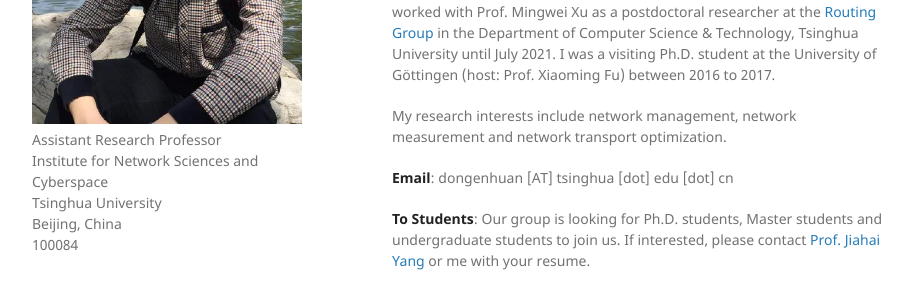
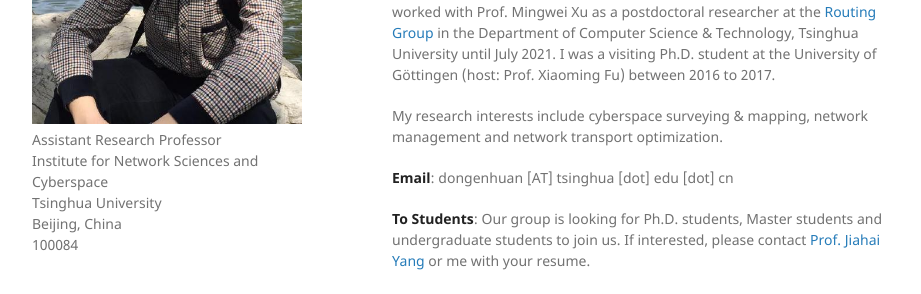
Before and after one commit to TsinghuaDong/tsinghuadong.github.io, a Jekyll site: the page built from index.md, in a window 1280 px wide and 900 px high. Shown: the part 255-549 px from the top of the window, without its empty margins (178-1099 px from the left). Built offline with Jekyll 4.4.1, drawn with Linux system fonts in a browser that asks for light colours; our own code applies the rules of GitHub Pages for plain Markdown files.

Commit message:
Update interests.

```diff
--- a/index.md
+++ b/index.md
@@ -8,7 +8,7 @@ layout: default
 
 I am an Assistant Research Professor (or Assistant Researcher, 助理研究员 in Chinese) at [Prof. Jiahai Yang's group](http://nmgroup.tsinghua.edu.cn/yjh/) in the Institute for Network Sciences and Cyberspace (INSC), Tsinghua University. I was born in Hebei, China and received my bachelor (2013) degree from Harbin Institute of Technology, Harbin, China, and my Ph.D. (2019) degree from Tsinghua University, Beijing, China (supervisor: Prof. Mingwei Xu). Prior to joining the INSC, I worked with Prof. Mingwei Xu as a postdoctoral researcher at the [Routing Group](http://routing.netlab.edu.cn/) in the Department of Computer Science & Technology, Tsinghua University until July 2021. I was a visiting Ph.D. student at the University of Göttingen (host: Prof. Xiaoming Fu) between 2016 to 2017.
 
-My research interests include network management, network measurement and network transport optimization.
+My research interests include cyberspace surveying & mapping, network management and network transport optimization.
 
 **Email**: dongenhuan \[AT\] tsinghua \[dot\] edu \[dot\] cn
 
```
